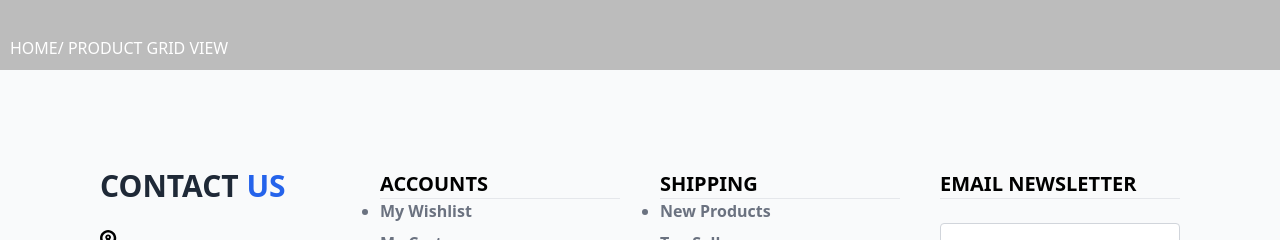
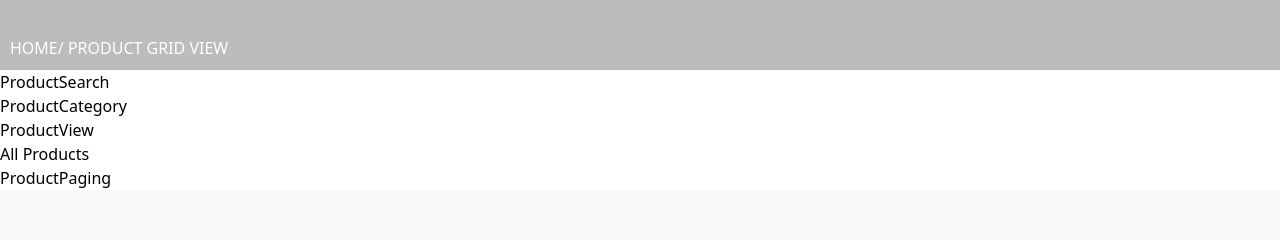
Before and after one commit to Shinto540/walkerbuntuapp, a Next.js app: page /product in a window 1280 px wide. Shown: the part 250-490 px from the top of the page. Built offline with nearby package versions, Linux system fonts and the light colour scheme.

Commit message:
added product page on index,js

```diff
--- a/pages/product/index.jsx
+++ b/pages/product/index.jsx
@@ -1,10 +1,12 @@
 import Layout from "../../components/Layout";
 import PageHeader from "../../components/PageHeader";
+import ProductPage from "../../components/products/ProductPage";
 
 const Product = () => {
   return (
     <Layout>
       <PageHeader pageTitle="Product Grid View" />
+      <ProductPage />
     </Layout>
   );
 };
```
